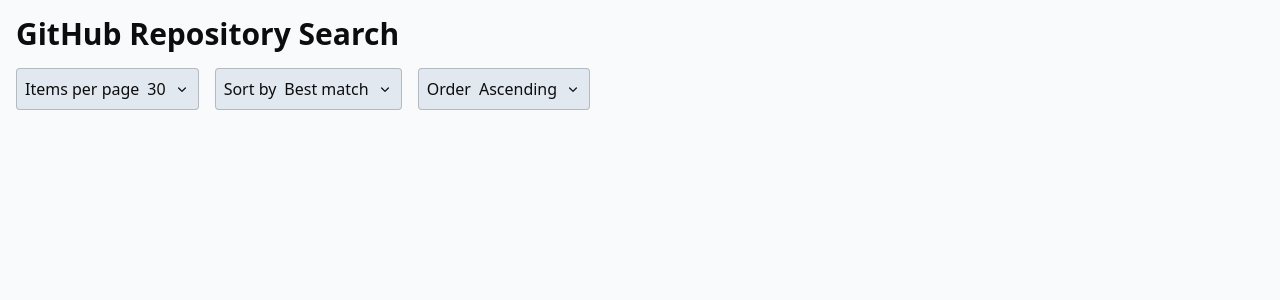
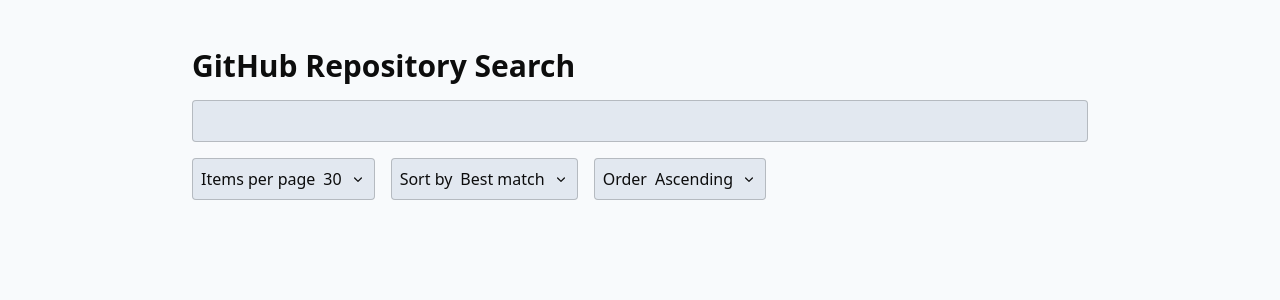
Before and after one commit to twiertzema/practice-repo-search, a React (Vite) app: page / in a window 1280 px wide. Shown: the top 300 px of the page. Built offline with nearby package versions, Linux system fonts and the light colour scheme.

Commit message:
Add SearchInput

```diff
--- a/index.html
+++ b/index.html
@@ -8,7 +8,7 @@
   <title>Vite + React + TS</title>
 </head>
 
-<body class="text-black/95 dark:text-white/95">
+<body class="text-black/95 dark:text-white/95 bg-slate-50 p-4 dark:bg-slate-900">
   <div id="root"></div>
   <script type="module" src="/src/main.tsx"></script>
 </body>
--- a/src/App.tsx
+++ b/src/App.tsx
@@ -1,5 +1,6 @@
 import { useEffect, useState } from "react";
 import DropdownFilter from "./components/DropdownFilter";
+import SearchInput from "./components/SearchInput";
 import {
   DROPDOWN_LABELS,
   ORDER_OPTIONS,
@@ -13,18 +14,23 @@
 }
 
 function App() {
+  const [search, setSearch] = useState("");
+
   const [perPage, setPerPage] = useState("30");
   const [sort, setSort] = useState("best-match");
   const [order, setOrder] = useState("asc");
 
   // TODO: Make query with params.
   useEffect(() => {
-    console.log(perPage, sort, order);
-  }, [perPage, sort, order]);
+    console.log(search, perPage, sort, order);
+  }, [search, perPage, sort, order]);
 
   return (
-    <main className="h-screen w-screen bg-slate-50 p-4 dark:bg-slate-900">
-      <h1 className="mb-4 font-bold text-3xl">GitHub Repository Search</h1>
+    <main className="m-8 flex h-fill w-fill flex-col items-center">
+      <div className="flex w-4xl flex-col gap-4">
+        <h1 className="font-bold text-3xl">GitHub Repository Search</h1>
+
+        <SearchInput defaultValue={search} onChange={setSearch} />
 
         <div className="flex gap-4">
           <DropdownFilter
@@ -51,6 +57,7 @@
             options={ORDER_OPTIONS}
           />
         </div>
+      </div>
     </main>
   );
 }
--- /dev/null
+++ b/src/components/SearchInput/component.tsx
@@ -0,0 +1,33 @@
+import { Input } from "@headlessui/react";
+import clsx from "clsx";
+import { type HTMLAttributes, useState } from "react";
+
+interface SearchInputProps
+  extends Omit<HTMLAttributes<HTMLInputElement>, "onChange"> {
+  defaultValue?: string;
+  onChange: (search: string) => void;
+}
+
+export default function SearchInput({
+  defaultValue,
+  onChange,
+  ...props
+}: SearchInputProps) {
+  const [value, setValue] = useState(defaultValue);
+
+  return (
+    <Input
+      {...props}
+      className={clsx(
+        "appearance-none bg-slate-200 p-2 focus:outline-none",
+        "rounded border-1 border-black/20 dark:border-white/20 dark:bg-slate-800",
+        "hover:bg-slate-300 focus:bg-slate-300 dark:focus:bg-slate-700 dark:hover:bg-slate-700",
+      )}
+      onChange={(e) => {
+        setValue(e.target.value);
+        onChange(e.target.value);
+      }}
+      value={value}
+    />
+  );
+}
--- /dev/null
+++ b/src/components/SearchInput/index.ts
@@ -0,0 +1 @@
+export { default } from "./component";
```
Lines whose indentation alone changed are shown as unchanged.
